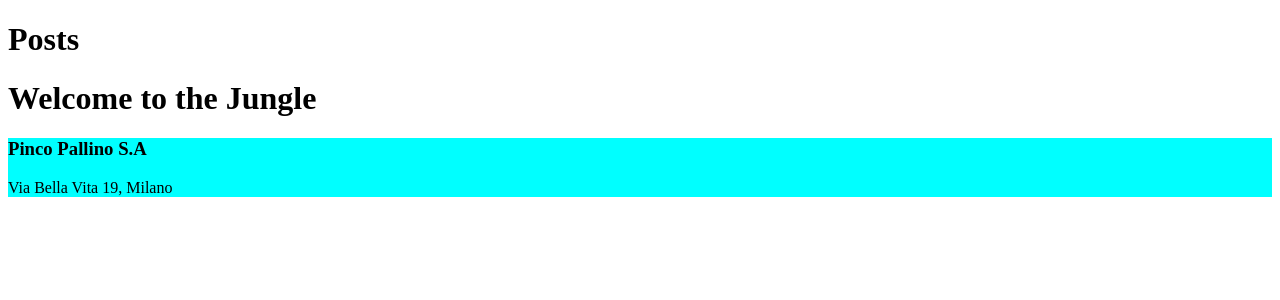
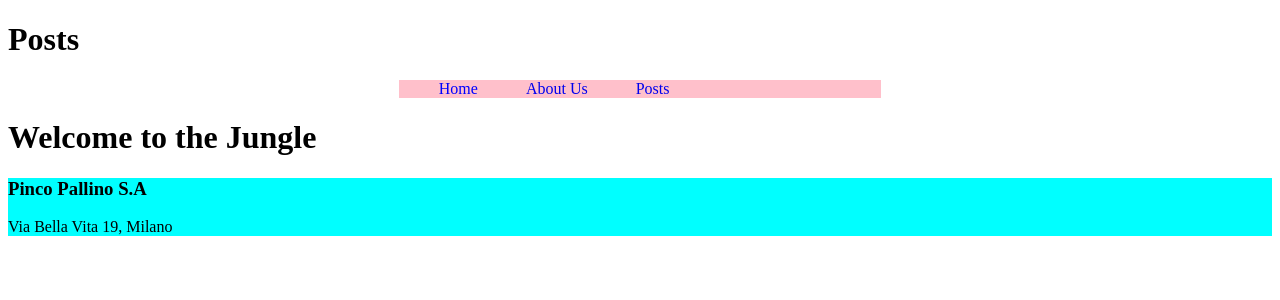
Before and after one commit to Arela-Cristina/react-blog-router, a React (Vite) app: page / in a window 1280 px wide. Shown: the top 300 px of the page. Built offline with nearby package versions, Linux system fonts and the light colour scheme.

Commit message:
import Nav to Menu

```diff
--- a/src/assets/Layouts/Header/Header.jsx
+++ b/src/assets/Layouts/Header/Header.jsx
@@ -1,10 +1,12 @@
 import style from "./Header.module.css"
+import Nav from "../../../Menu-Nav/Nav"
 
 export default function Header() {
     return (
         <>
             <div className={style.container}>
                 <h1>Posts</h1>
+                <Nav />
             </div>
 
         </>
```
